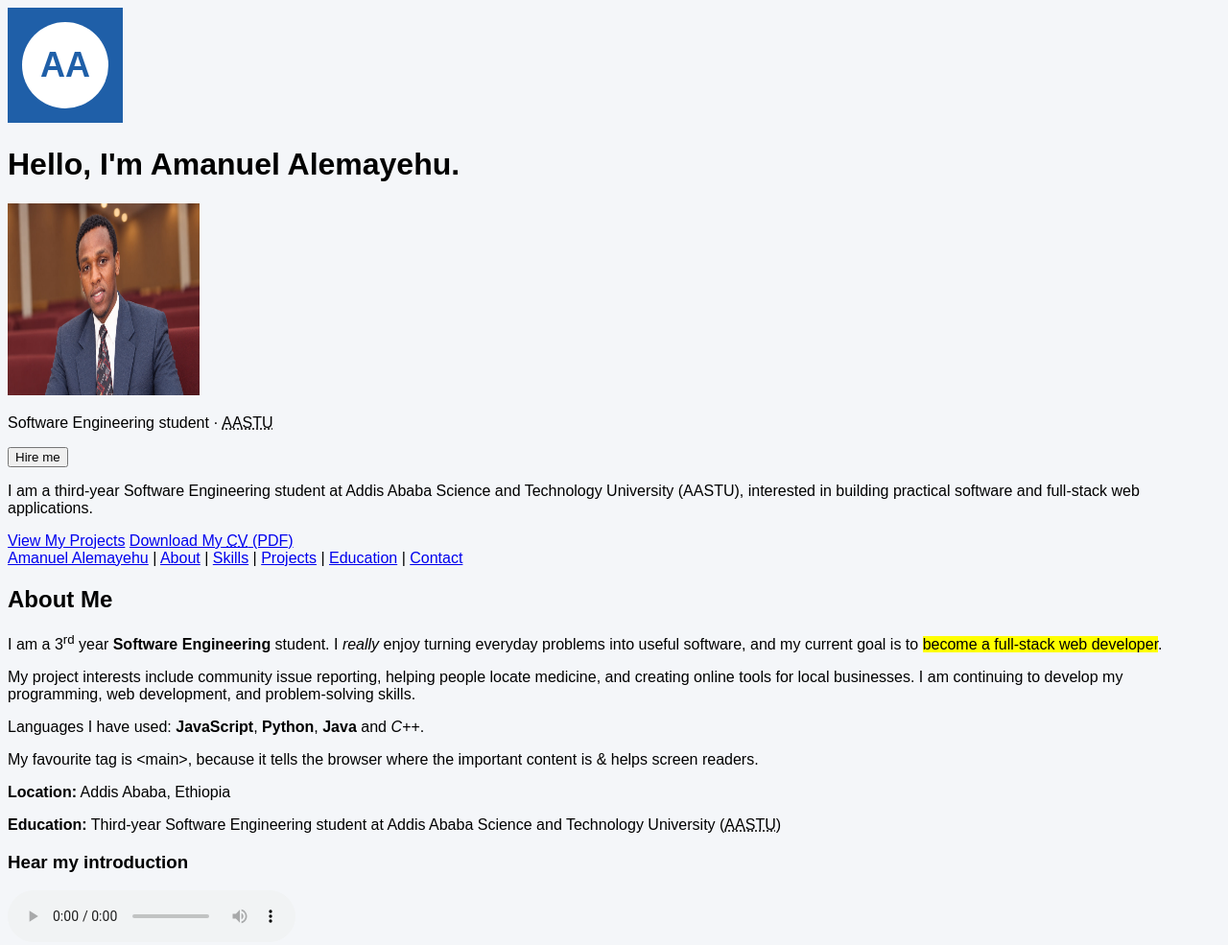
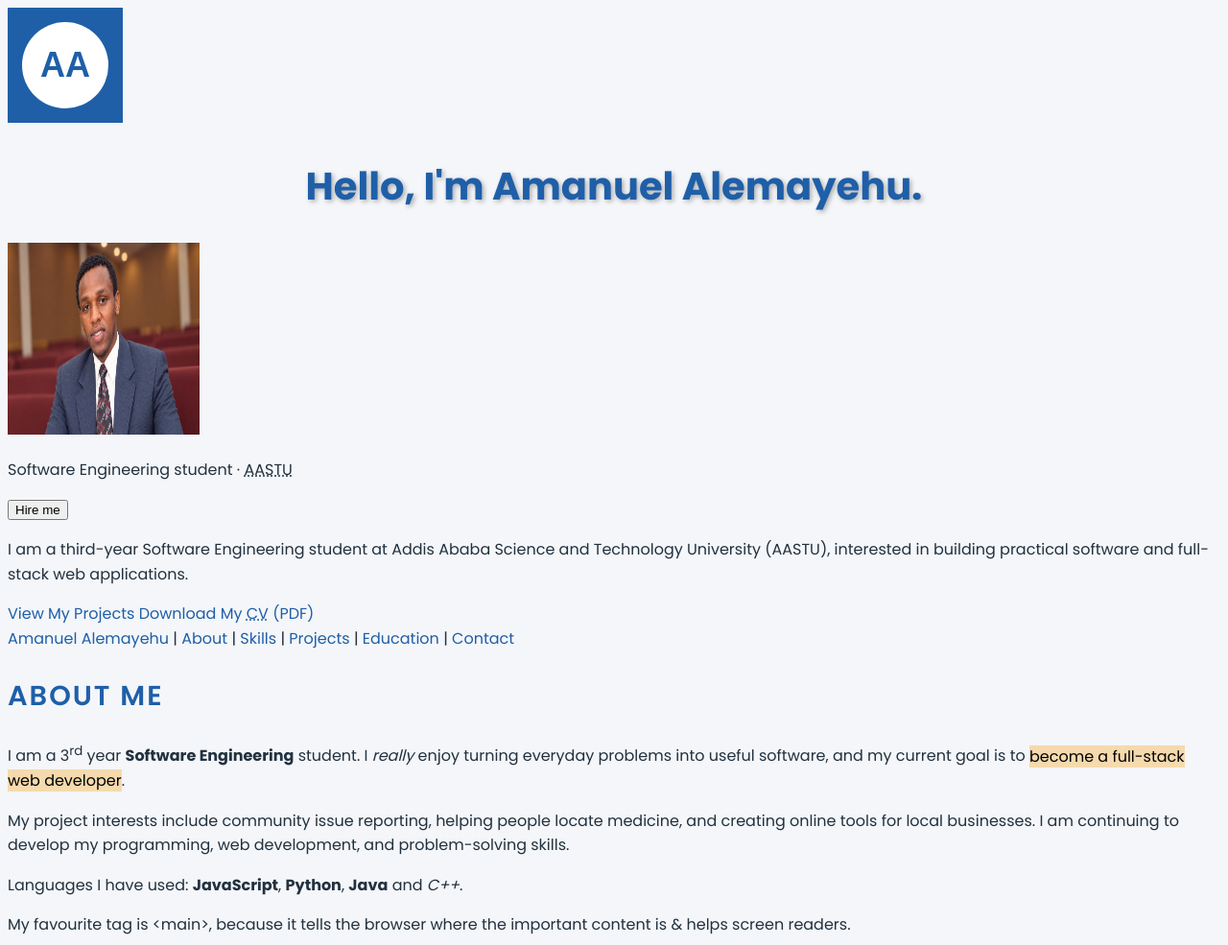
Before and after one commit to Aman6815/amanuel_portfolio_IP, a plain HTML site: page index.html in a window 1280 px wide. Shown: the top 985 px of the page at 96% size. Drawn offline with Linux system fonts and the light colour scheme.

Commit message:
Add CSS selectors and specificity

```diff
--- a/css/style.css
+++ b/css/style.css
@@ -2,8 +2,71 @@
    Portfolio stylesheet — Amanuel Alemayehu
    ========================================== */
 
+/* Palette
+   Primary  #1f5fa8   (blue, same as the logo)
+   Dark     #22313f   (text)
+   Accent   hsl(37, 91%, 55%)   (orange)
+   Light    #f4f6f9   (page background)
+*/
+
 /* ---------- Base ---------- */
+html {
+    font-size: 16px;   /* 1rem = 16px everywhere */
+}
+
 body {
-    background-color: #f4f6f9;   /* very light grey-blue */
-    font-family: Arial, sans-serif;
+    background-color: #f4f6f9;
+    color: #22313f;                 /* hex */
+    font-family: 'Poppins', Arial, sans-serif;   /* Arial, sans-serif = fallbacks if Poppins fails to load */
+    font-size: 1rem;
+    line-height: 1.6;               /* 1.6 x the font size: easier to read */
 }
+
+/* ---------- Colours: the same blue in three formats ---------- */
+h1 {
+    color: #1f5fa8;                 /* hex */
+}
+
+h2 {
+    color: rgb(31, 95, 168);        /* the same blue in RGB */
+}
+
+h3 {
+    color: hsl(212, 69%, 39%);      /* the same blue in HSL */
+}
+
+mark {
+    background-color: rgba(245, 166, 35, 0.35);   /* see-through orange */
+}
+
+/* ---------- Units: sizes in rem ---------- */
+h1 { font-size: 2.5rem; }   /* 40px */
+h2 { font-size: 1.8rem; }   /* about 29px */
+h3 { font-size: 1.2rem; }   /* about 19px */
+
+/* ---------- Text properties ---------- */
+h1 {
+    text-align: center;
+    font-weight: 700;
+    text-shadow: 2px 2px 5px rgba(0, 0, 0, 0.3);
+}
+
+h2 {
+    text-transform: uppercase;
+    letter-spacing: 2px;
+    font-weight: 600;
+}
+
+a {
+    color: #1f5fa8;
+    text-decoration: none;   /* removes the underline */
+}
+
+blockquote {
+    font-size: 1.2em;        /* 1.2 x the size of its parent */
+    font-style: italic;
+}
+
+code, pre {
+    font-family: 'Courier New', monospace;
+}
--- a/index.html
+++ b/index.html
@@ -19,6 +19,8 @@
     <title>Amanuel Alemayehu | Portfolio</title>
     <!-- Favicon: the small icon in the browser tab (Lab 5, Part D) -->
     <link rel="icon" type="image/png" href="images/favicon.png">
+    <!-- Google Font (Lab 16). Must come ABOVE style.css, and on every page. Needs internet; without it the fallback fonts are used. -->
+    <link href="https://fonts.googleapis.com/css2?family=Poppins:wght@400;600;700&display=swap" rel="stylesheet">
     <!-- External stylesheet, shared by every page (Lab 15). href is relative to THIS html file, so it must be css/style.css -->
     <link rel="stylesheet" href="css/style.css">
     <!-- Short summary used by search engines -->
```
Also changed, not shown: projects.html (+2 -0 lines), thank-you.html (+2 -0 lines).
